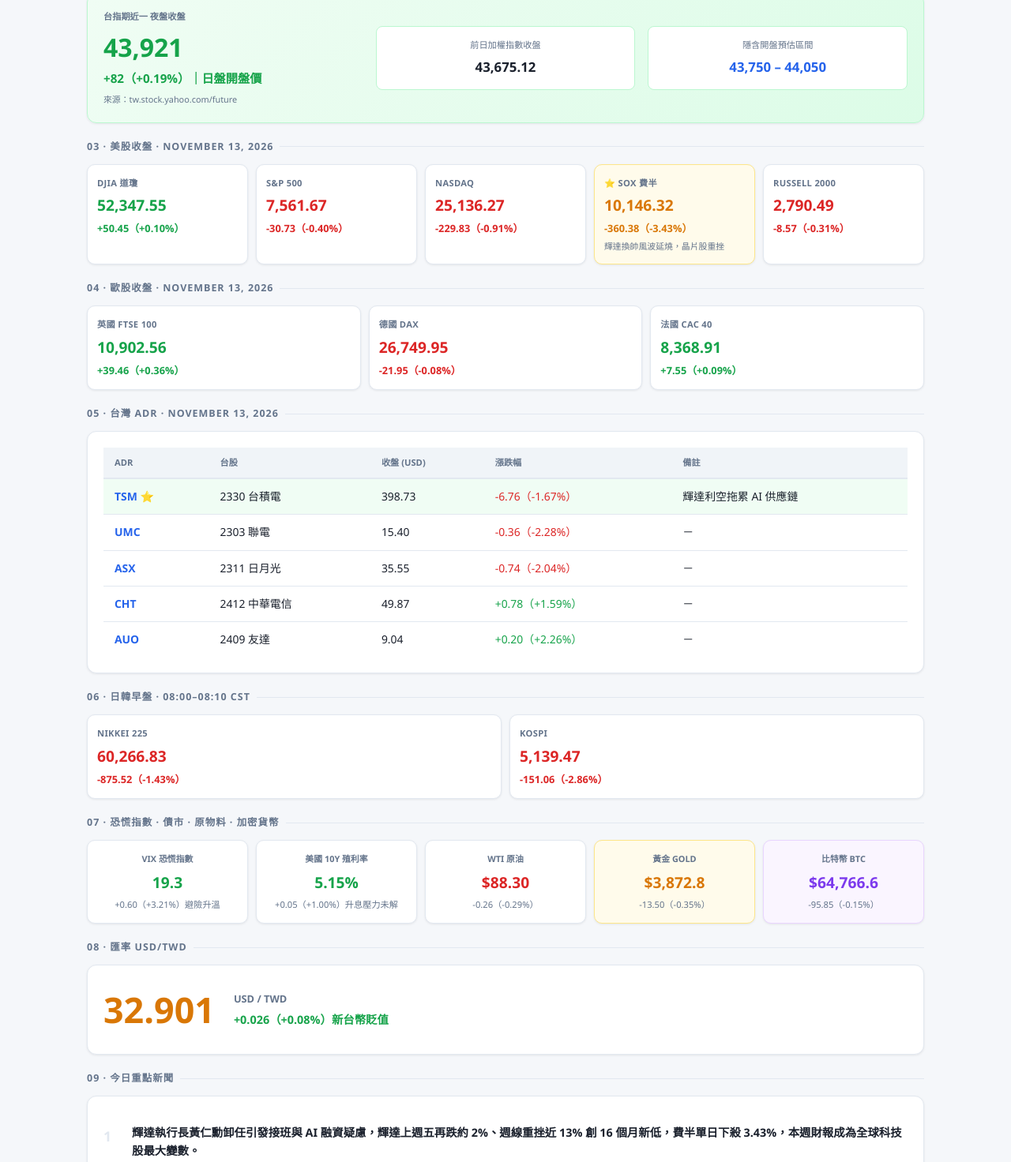
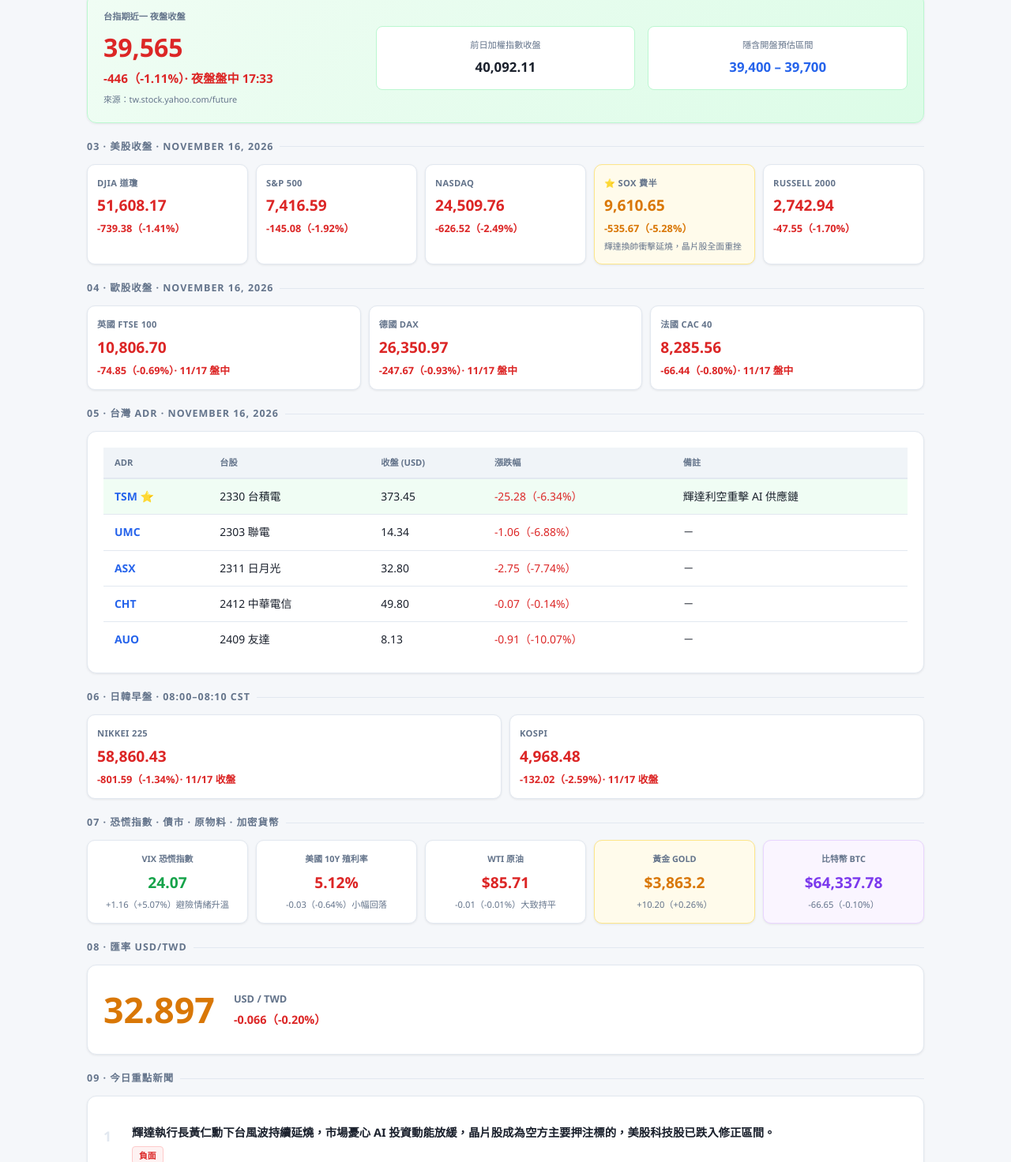
Before and after one commit to chadhsu226/chadhsu226.github.io, a plain HTML site: page report/morning-brief.html in a window 1280 px wide. Shown: the part 403-1875 px from the top of the page at 79% size. Drawn offline with Linux system fonts and the light colour scheme.

Commit message:
Daily report update 2026-11-17

```diff
--- a/report/morning-brief.html
+++ b/report/morning-brief.html
@@ -3,7 +3,7 @@
 <head>
   <meta charset="UTF-8">
   <meta name="viewport" content="width=device-width, initial-scale=1.0">
-  <title>台灣股市開盤分析 | Taiwan Market Morning Brief - 2026-11-16</title>
+  <title>台灣股市開盤分析 | Taiwan Market Morning Brief - 2026-11-17</title>
   <style>
     :root {
       --bg: #f5f7fa;
@@ -135,7 +135,7 @@
         <p>Taiwan Market Morning Brief · Powered by Claude AI</p>
       </div>
       <div class="header-meta">
-        <div class="report-date">2026 年 11 月 16 日（星期一）</div>
+        <div class="report-date">2026 年 11 月 17 日（星期二）</div>
         <div class="report-time">⏱ 08:10 CST 自動生成</div>
         <div class="live-badge">● LIVE DAILY BRIEF</div>
       </div>
@@ -149,7 +149,7 @@
   <section>
     <div class="section-title">01 · 總覽摘要</div>
     <div class="card">
-      <p class="summary-text">台指期近一日盤開在 <span class="tag-bullish">43,921</span>（較參考價 +82 點），據盤前報導夜盤收跌約 133 點；但開盤後賣壓湧現，加權指數 10:05 已重挫 <span class="tag-bearish">-1,284.90 點（-2.94%）</span>至 42,390，TSM ADR 前一晚收 <span class="tag-bearish">398.73 美元（-1.67%）</span>。美股科技股走弱，費半 SOX 大跌 <span class="tag-bearish">-3.43%</span>、那指 <span class="tag-bearish">-0.91%</span>，道瓊逆勢小漲 <span class="tag-bullish">+0.10%</span>；歐股漲跌互見，亞洲早盤日經 <span class="tag-bearish">-1.43%</span>、KOSPI <span class="tag-bearish">-2.86%</span> 同步重挫。台股今日偏空，主要風險在輝達換帥風波與本週財報，加上 VIX 升至 <span class="tag-bearish">19.3</span>、美債 10Y 殖利率 <span class="tag-bearish">5.15%</span>，AI 權值股短線波動恐持續放大。</p>
+      <p class="summary-text">本次排程延後至 17:33 執行，台股 11/17 已收盤：加權指數收 40,092.11、重挫 <span class="tag-bearish">-947.97 點（-2.31%）</span>，台指期近一夜盤盤中報 39,565、<span class="tag-bearish">-446 點（-1.11%）</span>；TSM ADR 前一晚收 <span class="tag-bearish">373.45 美元（-6.34%）</span>，聯電、日月光 ADR 跌幅亦近 7–8%。美股 11/16 全面收黑，費半 SOX 暴跌 <span class="tag-bearish">-5.28%</span>、那指 <span class="tag-bearish">-2.49%</span>；歐股盤中普遍走低約 0.7–0.9%，日經收跌 <span class="tag-bearish">-1.34%</span>、KOSPI 收跌 <span class="tag-bearish">-2.59%</span>。下一交易日台股開盤偏空，預估區間 39,400–39,700，主要風險在輝達換帥風波與即將公布的財報、外資持續賣超，加上 VIX 升至 <span class="tag-bearish">24.07</span>，AI 權值股波動恐持續放大。</p>
     </div>
   </section>
 
@@ -159,79 +159,79 @@
     <div class="futures-banner">
       <div class="futures-main">
         <div class="label">台指期近一 夜盤收盤</div>
-        <div class="value up">43,921</div>
-        <div class="change up">+82（+0.19%）｜日盤開盤價</div>
+        <div class="value down">39,565</div>
+        <div class="change down">-446（-1.11%）· 夜盤盤中 17:33</div>
         <div style="font-size:0.68rem;color:var(--text-sub);margin-top:6px;">來源：tw.stock.yahoo.com/future</div>
       </div>
       <div class="futures-box">
         <div class="label">前日加權指數收盤</div>
-        <div class="value" style="color:var(--text)">43,675.12</div>
+        <div class="value" style="color:var(--text)">40,092.11</div>
       </div>
       <div class="futures-box">
         <div class="label">隱含開盤預估區間</div>
-        <div class="value">43,750 – 44,050</div>
+        <div class="value">39,400 – 39,700</div>
       </div>
     </div>
   </section>
 
   <!-- 03 美股收盤 -->
   <section>
-    <div class="section-title">03 · 美股收盤 · November 13, 2026</div>
+    <div class="section-title">03 · 美股收盤 · November 16, 2026</div>
     <div class="metrics-grid">
       <div class="metric-card">
         <div class="metric-label">DJIA 道瓊</div>
-        <div class="metric-value up">52,347.55</div>
-        <div class="metric-change up">+50.45（+0.10%）</div>
+        <div class="metric-value down">51,608.17</div>
+        <div class="metric-change down">-739.38（-1.41%）</div>
       </div>
       <div class="metric-card">
         <div class="metric-label">S&P 500</div>
-        <div class="metric-value down">7,561.67</div>
-        <div class="metric-change down">-30.73（-0.40%）</div>
+        <div class="metric-value down">7,416.59</div>
+        <div class="metric-change down">-145.08（-1.92%）</div>
       </div>
       <div class="metric-card">
         <div class="metric-label">NASDAQ</div>
-        <div class="metric-value down">25,136.27</div>
-        <div class="metric-change down">-229.83（-0.91%）</div>
+        <div class="metric-value down">24,509.76</div>
+        <div class="metric-change down">-626.52（-2.49%）</div>
       </div>
       <div class="metric-card highlight-sox">
         <div class="metric-label">⭐ SOX 費半</div>
-        <div class="metric-value" style="color:var(--gold)">10,146.32</div>
-        <div class="metric-change" style="color:var(--gold)">-360.38（-3.43%）</div>
-        <div class="metric-note">輝達換帥風波延燒，晶片股重挫</div>
+        <div class="metric-value" style="color:var(--gold)">9,610.65</div>
+        <div class="metric-change" style="color:var(--gold)">-535.67（-5.28%）</div>
+        <div class="metric-note">輝達換帥衝擊延燒，晶片股全面重挫</div>
       </div>
       <div class="metric-card">
         <div class="metric-label">Russell 2000</div>
-        <div class="metric-value down">2,790.49</div>
-        <div class="metric-change down">-8.57（-0.31%）</div>
+        <div class="metric-value down">2,742.94</div>
+        <div class="metric-change down">-47.55（-1.70%）</div>
       </div>
     </div>
   </section>
 
   <!-- 04 歐股收盤 -->
   <section>
-    <div class="section-title">04 · 歐股收盤 · November 13, 2026</div>
+    <div class="section-title">04 · 歐股收盤 · November 16, 2026</div>
     <div class="metrics-grid">
       <div class="metric-card">
         <div class="metric-label">英國 FTSE 100</div>
-        <div class="metric-value up">10,902.56</div>
-        <div class="metric-change up">+39.46（+0.36%）</div>
+        <div class="metric-value down">10,806.70</div>
+        <div class="metric-change down">-74.85（-0.69%）· 11/17 盤中</div>
       </div>
       <div class="metric-card">
         <div class="metric-label">德國 DAX</div>
-        <div class="metric-value down">26,749.95</div>
-        <div class="metric-change down">-21.95（-0.08%）</div>
+        <div class="metric-value down">26,350.97</div>
+        <div class="metric-change down">-247.67（-0.93%）· 11/17 盤中</div>
       </div>
       <div class="metric-card">
         <div class="metric-label">法國 CAC 40</div>
-        <div class="metric-value up">8,368.91</div>
-        <div class="metric-change up">+7.55（+0.09%）</div>
+        <div class="metric-value down">8,285.56</div>
+        <div class="metric-change down">-66.44（-0.80%）· 11/17 盤中</div>
       </div>
     </div>
   </section>
 
   <!-- 05 台灣 ADR -->
   <section>
-    <div class="section-title">05 · 台灣 ADR · November 13, 2026</div>
+    <div class="section-title">05 · 台灣 ADR · November 16, 2026</div>
     <div class="card">
       <table class="data-table">
         <thead>
@@ -240,23 +240,23 @@
         <tbody>
           <tr class="tsm-row">
             <td><span class="ticker">TSM ⭐</span></td><td>2330 台積電</td>
-            <td>398.73</td><td class="down">-6.76（-1.67%）</td><td>輝達利空拖累 AI 供應鏈</td>
+            <td>373.45</td><td class="down">-25.28（-6.34%）</td><td>輝達利空重擊 AI 供應鏈</td>
           </tr>
           <tr>
             <td><span class="ticker">UMC</span></td><td>2303 聯電</td>
-            <td>15.40</td><td class="down">-0.36（-2.28%）</td><td>－</td>
+            <td>14.34</td><td class="down">-1.06（-6.88%）</td><td>－</td>
           </tr>
           <tr>
             <td><span class="ticker">ASX</span></td><td>2311 日月光</td>
-            <td>35.55</td><td class="down">-0.74（-2.04%）</td><td>－</td>
+            <td>32.80</td><td class="down">-2.75（-7.74%）</td><td>－</td>
           </tr>
           <tr>
             <td><span class="ticker">CHT</span></td><td>2412 中華電信</td>
-            <td>49.87</td><td class="up">+0.78（+1.59%）</td><td>－</td>
+            <td>49.80</td><td class="down">-0.07（-0.14%）</td><td>－</td>
           </tr>
           <tr>
             <td><span class="ticker">AUO</span></td><td>2409 友達</td>
-            <td>9.04</td><td class="up">+0.20（+2.26%）</td><td>－</td>
+            <td>8.13</td><td class="down">-0.91（-10.07%）</td><td>－</td>
           </tr>
         </tbody>
       </table>
@@ -269,13 +269,13 @@
     <div class="metrics-grid">
       <div class="metric-card">
         <div class="metric-label">Nikkei 225</div>
-        <div class="metric-value down">60,266.83</div>
-        <div class="metric-change down">-875.52（-1.43%）</div>
+        <div class="metric-value down">58,860.43</div>
+        <div class="metric-change down">-801.59（-1.34%）· 11/17 收盤</div>
       </div>
       <div class="metric-card">
         <div class="metric-label">KOSPI</div>
-        <div class="metric-value down">5,139.47</div>
-        <div class="metric-change down">-151.06（-2.86%）</div>
+        <div class="metric-value down">4,968.48</div>
+        <div class="metric-change down">-132.02（-2.59%）· 11/17 收盤</div>
       </div>
     </div>
   </section>
@@ -286,28 +286,28 @@
     <div class="macro-grid-5">
       <div class="macro-card">
         <div class="macro-label">VIX 恐慌指數</div>
-        <div class="macro-value up">19.3</div>
-        <div class="macro-sub">+0.60（+3.21%）避險升溫</div>
+        <div class="macro-value up">24.07</div>
+        <div class="macro-sub">+1.16（+5.07%）避險情緒升溫</div>
       </div>
       <div class="macro-card">
         <div class="macro-label">美國 10Y 殖利率</div>
-        <div class="macro-value up">5.15%</div>
-        <div class="macro-sub">+0.05（+1.00%）升息壓力未解</div>
+        <div class="macro-value down">5.12%</div>
+        <div class="macro-sub">-0.03（-0.64%）小幅回落</div>
       </div>
       <div class="macro-card">
         <div class="macro-label">WTI 原油</div>
-        <div class="macro-value down">$88.30</div>
-        <div class="macro-sub">-0.26（-0.29%）</div>
+        <div class="macro-value down">$85.71</div>
+        <div class="macro-sub">-0.01（-0.01%）大致持平</div>
       </div>
       <div class="macro-card macro-gold">
         <div class="macro-label">黃金 Gold</div>
-        <div class="macro-value" style="color:var(--gold)">$3,872.8</div>
-        <div class="macro-sub down">-13.50（-0.35%）</div>
+        <div class="macro-value" style="color:var(--gold)">$3,863.2</div>
+        <div class="macro-sub up">+10.20（+0.26%）</div>
       </div>
       <div class="macro-card macro-btc">
         <div class="macro-label">比特幣 BTC</div>
-        <div class="macro-value" style="color:#7c3aed">$64,766.6</div>
-        <div class="macro-sub down">-95.85（-0.15%）</div>
+        <div class="macro-value" style="color:#7c3aed">$64,337.78</div>
+        <div class="macro-sub down">-66.65（-0.10%）</div>
       </div>
     </div>
   </section>
@@ -317,10 +317,10 @@
     <div class="section-title">08 · 匯率 USD/TWD</div>
     <div class="card">
       <div class="fx-display">
-        <div class="fx-value">32.901</div>
+        <div class="fx-value">32.897</div>
         <div>
           <div class="fx-label">USD / TWD</div>
-          <div class="fx-change up">+0.026（+0.08%）新台幣貶值</div>
+          <div class="fx-change down">-0.066（-0.20%）</div>
         </div>
       </div>
     </div>
@@ -329,25 +329,26 @@
   <!-- 09 今日重點新聞 -->
   <section>
     <div class="section-title">09 · 今日重點新聞</div>
-    <div class="card"><div class="news-item">
+    <div class="card">
+<div class="news-item">
   <div class="news-num">1</div>
   <div class="news-content">
-    <div class="news-headline">輝達執行長黃仁勳卸任引發接班與 AI 融資疑慮，輝達上週五再跌約 2%、週線重挫近 13% 創 16 個月新低，費半單日下殺 3.43%，本週財報成為全球科技股最大變數。</div>
+    <div class="news-headline">輝達執行長黃仁勳下台風波持續延燒，市場憂心 AI 投資動能放緩，晶片股成為空方主要押注標的，美股科技股已跌入修正區間。</div>
     <span class="news-tag tag-neg">負面</span>
   </div>
 </div>
 <div class="news-item">
   <div class="news-num">2</div>
   <div class="news-content">
-    <div class="news-headline">台股今早賣壓湧現，加權指數盤中重挫逾 1,300 點、失守 43,000 點，台積電跌破 2,300 元，權值股全面走弱，僅資安等少數族群逆勢表現。</div>
+    <div class="news-headline">外資連兩日賣超台股逾千億元，其中台積電遭提款逾 300 億元，加權指數盤中震盪逾 1,700 點、一度失守 4 萬點，終場重挫 947 點。</div>
     <span class="news-tag tag-neg">負面</span>
   </div>
 </div>
 <div class="news-item">
   <div class="news-num">3</div>
   <div class="news-content">
-    <div class="news-headline">Anthropic 預計本週四掛牌，募資規模上看約 904 億美元，輝達、台積電等科技巨頭合計參與投資約 260 億美元，可望為 AI 供應鏈信心帶來支撐。</div>
-    <span class="news-tag tag-pos">正面</span>
+    <div class="news-headline">輝達財報即將登場，瑞銀、美銀等外資認為股價已遭過度懲罰，財報內容將成為 AI 族群短線能否止跌的關鍵。</div>
+    <span class="news-tag tag-neutral-tag">中性</span>
   </div>
 </div></div>
   </section>
@@ -363,14 +364,14 @@
           <div class="sentiment-bar">
             <div class="sentiment-indicator" style="left:20%"></div>
           </div>
-          <div class="gauge-desc">輝達換帥與財報前不確定性引爆 AI 權值股賣壓，台股開盤後重挫近 3%。</div>
+          <div class="gauge-desc">輝達換帥風波重擊半導體，費半暴跌 5% 與外資連續賣超，台股短線承壓</div>
         </div>
         <div class="range-box">
           <div class="range-title">📊 加權指數開盤預估區間</div>
           <div class="range-values">
-            <div class="range-low">43,750</div>
+            <div class="range-low">39,400</div>
             <div style="font-size:1.2rem;color:var(--text-sub)">→</div>
-            <div class="range-high">44,050</div>
+            <div class="range-high">39,700</div>
           </div>
           <div class="range-note">綜合台指期夜盤 + TSM ADR + 日韓早盤推估</div>
         </div>
```
